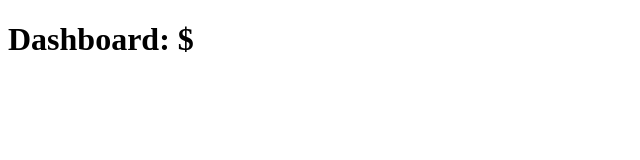
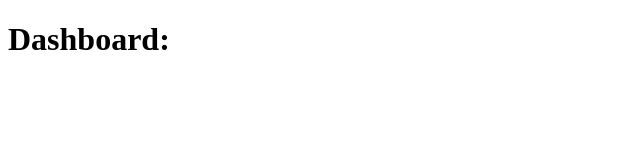
Before and after one commit to MathPSantos/next-auth, a Next.js app: page /dashboard in a window 1280 px wide. Shown: the top 160 px of the page, without its empty margins (0-640 px from the left). Built offline with nearby package versions, Linux system fonts and the light colour scheme.

Commit message:
feat: add toket to authorization header

```diff
--- a/src/contexts/AuthContext.tsx
+++ b/src/contexts/AuthContext.tsx
@@ -1,6 +1,12 @@
-import { createContext, ReactNode, useContext, useState } from "react";
+import {
+  createContext,
+  ReactNode,
+  useContext,
+  useEffect,
+  useState,
+} from "react";
 import Router from "next/router";
-import { setCookie } from "nookies";
+import { setCookie, parseCookies } from "nookies";
 
 import { api } from "../services/api";
 
@@ -31,6 +37,22 @@ export function AuthProvider({ children }: AuthProviderProps) {
   const [user, setUser] = useState<User>();
   const isAuthenticated = !!user;
 
+  useEffect(() => {
+    const { "nextauth.token": token } = parseCookies();
+
+    if (token) {
+      api.get("/me").then((response) => {
+        const { email, permissions, roles } = response.data;
+
+        setUser({
+          email,
+          permissions,
+          roles,
+        });
+      });
+    }
+  }, []);
+
   async function signIn({ email, password }: SignInCredentials) {
     try {
       const response = await api.post("sessions", {
@@ -56,6 +78,8 @@ export function AuthProvider({ children }: AuthProviderProps) {
         roles,
       });
 
+      api.defaults.headers["Authorization"] = `Bearer ${token}`;
+
       Router.push("/dashboard");
     } catch (err) {
       console.log(err);
--- a/src/pages/dashboard.tsx
+++ b/src/pages/dashboard.tsx
@@ -11,7 +11,7 @@ export default function Dashboard() {
         <title>Dashboard</title>
       </Head>
 
-      <h1>Dashboard: ${user?.email}</h1>
+      <h1>Dashboard: {user?.email}</h1>
     </>
   );
 }
--- a/src/services/api.ts
+++ b/src/services/api.ts
@@ -1,5 +1,11 @@
 import axios from "axios";
+import { parseCookies } from "nookies";
+
+const cookies = parseCookies();
 
 export const api = axios.create({
   baseURL: "http://localhost:3333",
+  headers: {
+    Authorization: `Bearer ${cookies["nextauth.token"]}`,
+  },
 });
```
